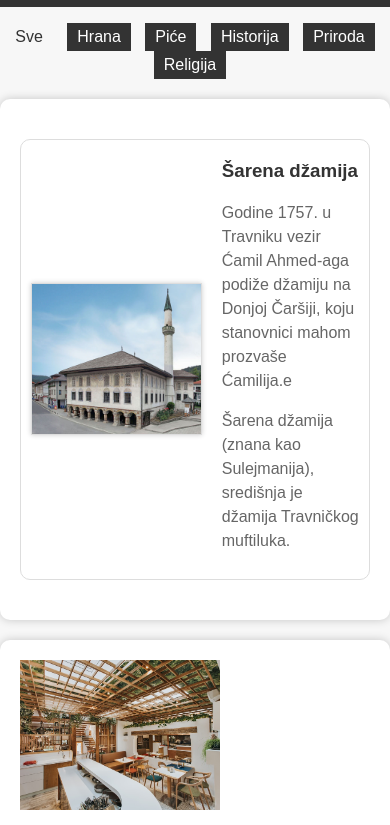
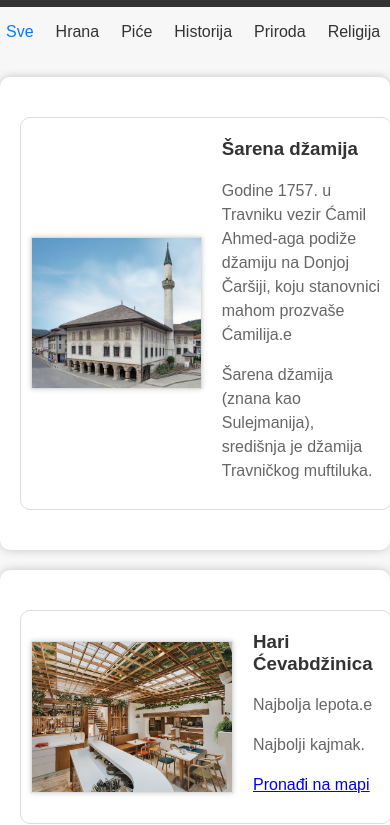
Before and after one commit to soft1c/Visit-Travnik, a website: page public/preporuka.html in a window 390 px wide. Shown: the part 50-875 px from the top of the page. Drawn offline with Linux system fonts and the light colour scheme; files whose address does not match are found by name.

Commit message:
uredio kod u preporuci

```diff
--- a/public/preporuka.html
+++ b/public/preporuka.html
@@ -1,5 +1,6 @@
 <!DOCTYPE html>
 <html lang="en">
+
 <head>
     <meta charset="UTF-8">
     <meta name="viewport" content="width=device-width, initial-scale=1.0">
@@ -23,6 +24,29 @@
             margin: 0;
         }
 
+        .filters {
+            text-align: center;
+            margin: 10px 0;
+        }
+
+        .filters ul {
+            list-style: none;
+            padding: 0;
+            margin: 0;
+        }
+
+        .filters li {
+            display: inline-block;
+            margin-right: 10px;
+            cursor: pointer;
+            color: #333;
+            transition: color 0.3s;
+        }
+
+        .filters li.active {
+            color: #007bff;
+        }
+
         main {
             max-width: 800px;
             margin: 20px auto;
@@ -38,7 +62,7 @@
             padding-bottom: 10px;
         }
 
-        .dzamija {
+        .item-container {
             margin: 20px 0;
             border: 1px solid #ddd;
             padding: 10px;
@@ -48,77 +72,92 @@
             border-radius: 10px;
         }
 
-        .dzamija:hover {
+        .item-container:hover {
             transform: scale(1.02);
             box-shadow: 0 0 10px rgba(0, 0, 0, 0.3);
         }
 
-        .dzamija img {
+        .item-container img {
             max-width: 100%;
             border: 1px solid #ddd;
             box-shadow: 0 0 5px rgba(0, 0, 0, 0.2);
         }
 
-        .dzamija .dzamija-content {
+        .item-content {
             display: flex;
             align-items: center;
         }
 
-        .dzamija-info {
+        .item-info {
             margin-left: 20px;
         }
 
-        .dzamija h3 {
+        .item-info h3 {
             margin-top: 10px;
             color: #333;
         }
 
-        .dzamija p {
+        .item-info p {
             line-height: 1.5;
             color: #666;
         }
 
-        .dzamija .location {
+        .item-info .location {
             font-weight: bold;
             color: #555;
             margin-top: 10px;
         }
 
-        .dzamija .directions-link {
+        .item-info .directions-link {
             color: #007bff;
             text-decoration: underline;
             cursor: pointer;
         }
 
-        .filters ul {
-            list-style: none;
-            padding: 0;
-            text-align: center;
+        .historija .item-container {
+            border: 1px solid #a0a0a0;
+            background-color: #f2f2f2;
         }
 
-        .filters li {
-            display: inline-block;
-            padding: 5px 10px;
-            background-color: #333;
-            color: #fff;
-            cursor: pointer;
-            margin-right: 10px;
-            transition: background-color 0.3s;
+        .historija .item-container:hover {
+            box-shadow: 0 0 10px rgba(0, 0, 0, 0.1);
         }
 
-        .filters li.active {
-            background-color: #f7f7f7;
-            color: #333;
+
+        @media (max-width: 736px) {
+            .filters ul {
+                display: flex;
+                overflow-x: auto;
+                padding-bottom: 10px;
+                margin-bottom: 0;
+            }
+
+            .filters li {
+                margin-right: 10px;
+                padding: 6px 6px;
+                white-space: nowrap;
+            }
+
+            .filters-content {
+                margin-top: 20px;
+            }
+
+            .item-container {
+                width: 100%;
+            }
         }
 
-        .filters li:hover {
-            background-color: #444;
-        }
+
+
+
+
+
     </style>
 </head>
+
 <body>
 <header>
-    <h1 style="background-color: #333;">Preporučujemo vam</h1>
+    <h1>Preporučujemo vam</h1>
 </header>
 <div class="filters">
     <ul>
@@ -131,10 +170,10 @@
     </ul>
 </div>
 <main>
-    <div class="dzamija historija">
-        <div class="dzamija-content">
+    <div class="historija item-container" onclick="location.href='link-do-posebne-stranice.html';" style="cursor: pointer;">
+        <div class="item-content">
             <img src="public/img/Šarena_džamija.jpg" alt="" width="200" height="150">
-            <div class="dzamija-info">
+            <div class="item-info">
                 <h3>Šarena džamija</h3>
                 <p>Godine 1757. u Travniku vezir Ćamil Ahmed-aga podiže džamiju na Donjoj Čaršiji, koju stanovnici mahom prozvaše Ćamilija.e</p>
                 <p>Šarena džamija (znana kao Sulejmanija), središnja je džamija Travničkog muftiluka.</p>
@@ -143,13 +182,13 @@
     </div>
 </main>
 <main>
-    <div class="hotel historija">
-        <div class="hotel-content">
+    <div class="item-container">
+        <div class="item-content">
             <img src="public/img/hari-0014.jpg" alt="" width="200" height="150">
-            <div class="hotel-info">
-                <h3>Šarena džamija</h3>
-                <p>najbilja lepina.e</p>
-                <p>najbolji kajmak.</p>
+            <div class="item-info">
+                <h3>Hari Ćevabdžinica</h3>
+                <p>Najbolja lepota.e</p>
+                <p>Najbolji kajmak.</p>
                 <p class="directions-link">
                     <a href="https://maps.app.goo.gl/Ezi4t3A5KfBPueCT6" target="_blank">Pronađi na mapi</a>
                 </p>
@@ -157,15 +196,6 @@
         </div>
     </div>
 </main>
-<script>
-    // Add click event listeners to hotel divs
-    const dzamijaDivs = document.querySelectorAll('.dzamija');
-    dzamijaDivs.forEach(dzamija => {
-        dzamija.addEventListener('click', () => {
-            // You can define what happens when a hotel is clicked here, e.g., open a detailed view.
-            alert('You clicked on a dzamija!');
-        });
-    });
-</script>
 </body>
+
 </html>
```
Also changed, not shown: 1 other file.
